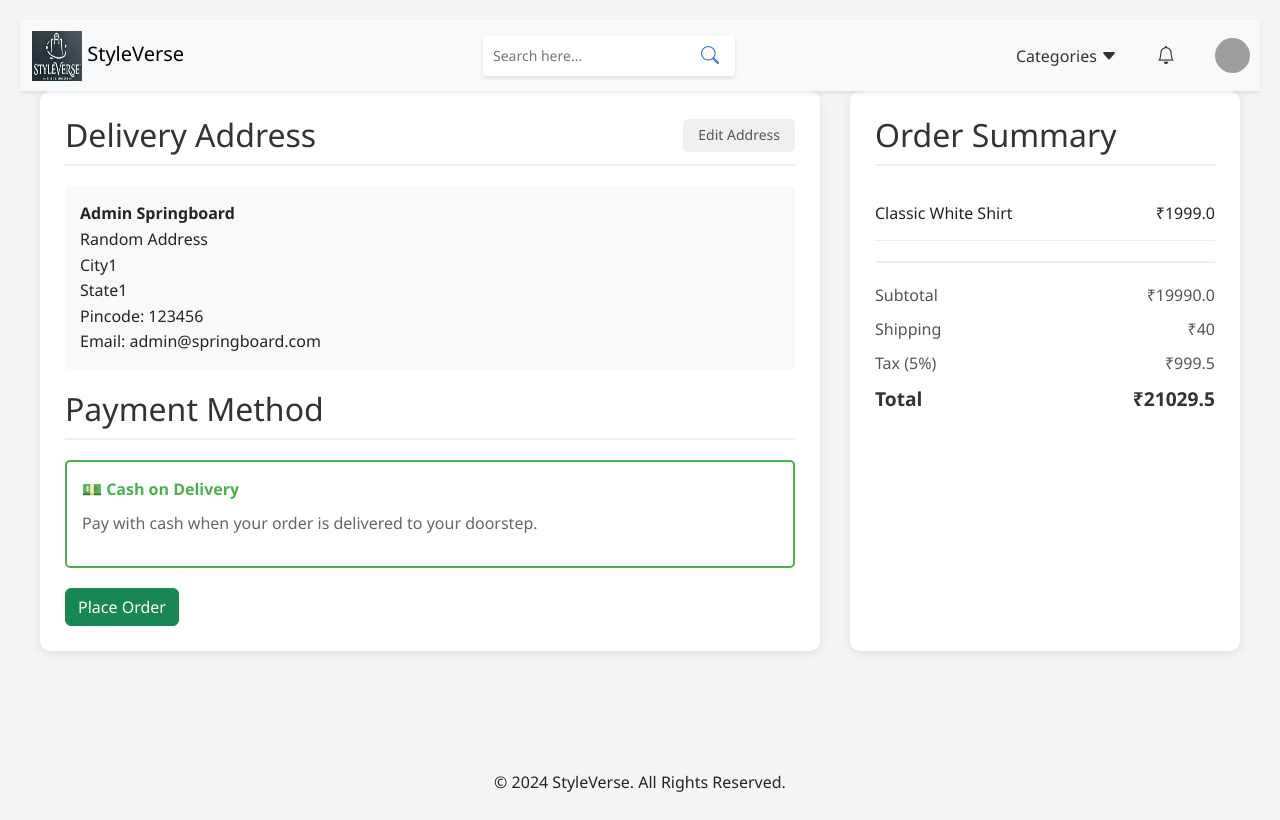
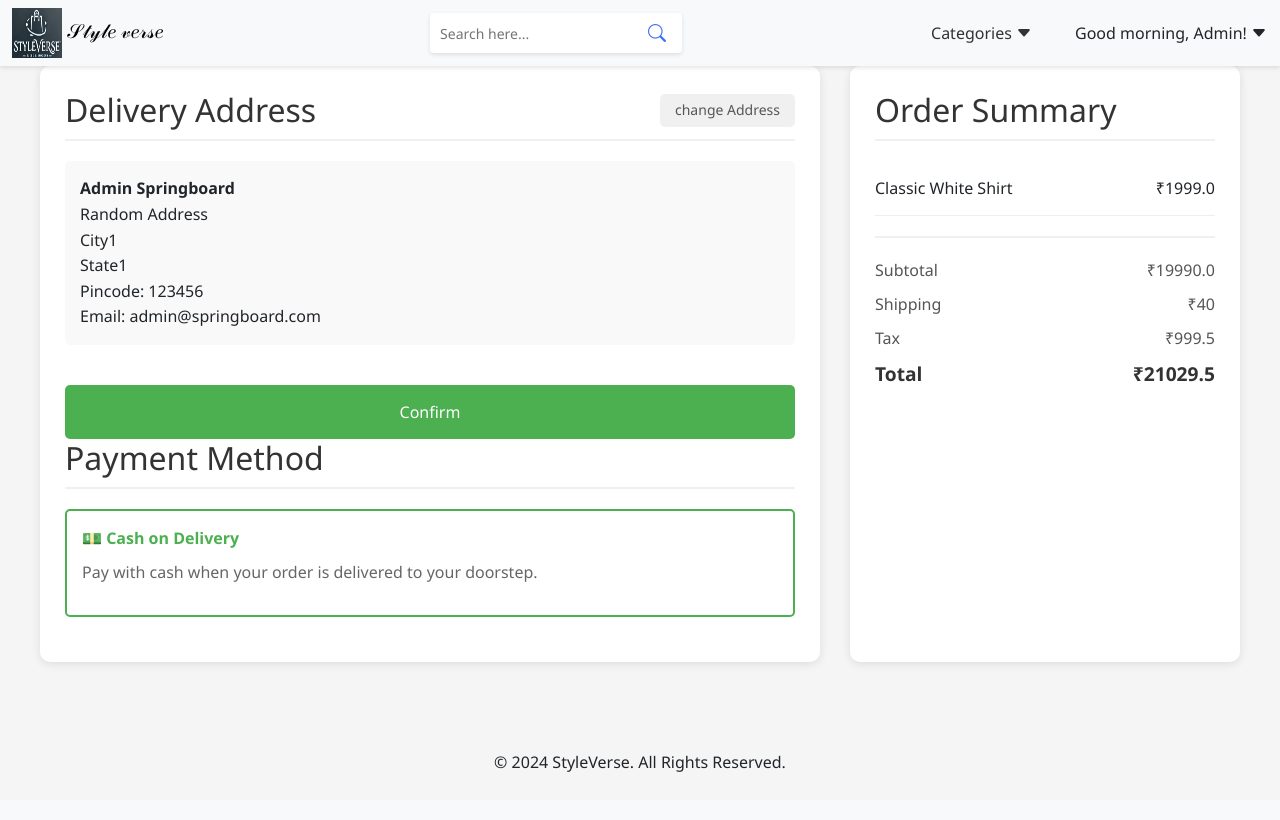
Before and after one commit to swathi162/InfoSys-SpringBoard-Fashion-Ecommerce-Project, a Flask app: page /checkout in a window 1280 px wide. After the commit the page ends 772 px from the top, so only its background shows below. Run offline with Flask 3, Linux system fonts and the light colour scheme; a user stored in the database is signed in; tables that the repository leaves empty hold one stand-in row (values such as "Sample post"); grey boxes are pictures that could not be loaded.

Commit message:
edit address func. integrated

```diff
--- a/app/static/css/checkout.css
+++ b/app/static/css/checkout.css
@@ -7,7 +7,6 @@
 
 body {
     background-color: #f5f5f5;
-    padding: 20px;
 }
 
 .checkout-container {
--- a/app/templates/base.html
+++ b/app/templates/base.html
@@ -20,7 +20,7 @@
                 <div class="container-fluid">
                     <a class="navbar-brand" href="{{ url_for('views.home') }}">
                         <img src="{{ url_for('static', filename='img/logo.png') }}" alt="Logo" width="50" height="50" class="d-inline-block align-center">
-                        StyleVerse
+                        𝒮𝓉𝓎𝓁𝑒 𝓋𝑒𝓇𝓈𝑒
                     </a>
                 </div>
             </div>
@@ -50,7 +50,7 @@
                         </ul>
                     </div>
                 </div>
-                <div class="notifications-dropdown">
+                <!-- <div class="notifications-dropdown">
                     <button class="icon-bell-button" onclick="toggleNotificationsDropdown(event)">
                         <i class="bi bi-bell"></i>
                     </button>
@@ -61,10 +61,10 @@
                             <li><button>Notification 3</button></li>
                         </ul>
                     </div>
-                </div>
+                </div> -->
                 <div class="profile-dropdown">
-                    <button class="profile-photo-button" onclick="toggleProfileDropdown(event)">
-                        <img src="{{ url_for('static', filename='img/DSC_0001.JPG') }}" alt="Profile" class="profile-photo">
+                    <button class="profile-name-button btn" onclick="toggleProfileDropdown(event)"> <span id="greeting"></span>,&nbsp;{{ current_user.firstname }}!
+                        <i class="bi bi-caret-down-fill"></i>
                     </button>
                     <div class="dropdown">
                         <ul>
@@ -90,6 +90,15 @@
         </footer>
     </div>
     <script>
+        function getGreeting() {
+            const hour = new Date().getHours();
+            if (hour < 12) return "Good morning";
+            if (hour < 18) return "Good afternoon";
+            return "Good evening";
+        }
+        document.getElementById("greeting").innerText = getGreeting();
+    </script>
+    <script>
         {% block scripts %}{% endblock %}
     </script>
 </body>
--- a/app/templates/checkout.html
+++ b/app/templates/checkout.html
@@ -2,7 +2,7 @@
 
 {% block title %}Checkout{% endblock %}
 {% block heads %}
-<link rel="stylesheet" href="/static/css/checkout.css">
+<link rel="stylesheet" href="{{ url_for('static', filename = 'css/checkout.css') }}">
 {% endblock %}
 
 {% block content %}
@@ -10,7 +10,7 @@
     <div class="checkout-form">
         <h2>
             Delivery Address
-            <button class="edit-btn">Edit Address</button>
+            <button class="edit-btn" onclick="toggleAddressForm()">change Address</button>
         </h2>
 
         <div class="address-display" id="addressDisplay">
@@ -22,6 +22,45 @@
             Email: {{ current_user.email }}
         </div>
 
+        <div class="address-form" id="addressForm" style="display: none;">
+            <form id="addressUpdateForm">
+                <div class="form-group">
+                    <label for="firstname">First Name</label>
+                    <input type="text" name="firstname" value="{{ current_user.firstname }}" required>
+                </div>
+                <div class="form-group">
+                    <label for="lastname">Last Name</label>
+                    <input type="text" name="lastname" value="{{ current_user.lastname }}" required>
+                </div>
+                <div class="form-group">
+                    <label for="address_line_1">Address Line 1</label>
+                    <input type="text" name="address_line_1" value="{{ current_user.address_line_1 }}" required>
+                </div>
+                <div class="form-row">
+                    <div class="form-group">
+                        <label for="city">City</label>
+                        <input type="text" name="city" value="{{ current_user.city }}" required>
+                    </div>
+                    <div class="form-group">
+                        <label for="state">State</label>
+                        <input type="text" name="state" value="{{ current_user.state }}" required>
+                    </div>
+                </div>
+                <div class="form-group">
+                    <label for="pincode">Pincode</label>
+                    <input type="text" name="pincode" value="{{ current_user.pincode }}" required>
+                </div>
+                <div class="form-group">
+                    <label for="email">Email</label>
+                    <input type="email" name="email" value="{{ current_user.email }}" required>
+                </div>
+
+
+            </form>
+
+        </div>
+        <button type="button" class="submit-btn" onclick="confirmAddress()">Confirm</button>
+
         <h2>Payment Method</h2>
         <div class="payment-method">
             <div class="payment-method-header">
@@ -32,12 +71,9 @@
             </p>
         </div>
 
-        <form action="{{ url_for('views.place_order') }}" method="POST">
-            <input type="hidden" name="total_cost" value="{{ total }}">
-            <button class="btn btn-success" type="submit">Place Order</button>
-        </form>
+        <!-- Button to Place Order (This will actually save to the database) -->
 
-
+        <button class="btn btn-success" id="placeOrderBtn" style="display: none;" onclick="placeOrder()">Place Order</button>
     </div>
 
     <div class="order-summary">
@@ -58,18 +94,20 @@
                 <span>₹{{ shipping }}</span>
             </div>
             <div class="total-row">
-                <span>Tax (5%)</span>
+                <span>Tax</span>
                 <span>₹{{ tax }}</span>
             </div>
             <div class="total-row final">
                 <span>Total</span>
                 <span>₹{{ total }}</span>
+
             </div>
         </div>
     </div>
 </div>
 
 <script>
+    // Toggle between displaying the address and address form
     function toggleAddressForm() {
         const addressForm = document.getElementById('addressForm');
         const addressDisplay = document.getElementById('addressDisplay');
@@ -82,5 +120,57 @@
             addressDisplay.style.display = 'block';
         }
     }
+
+    // Update the displayed address after clicking 'Confirm'
+    function confirmAddress() {
+        const form = document.getElementById('addressUpdateForm');
+        const formData = new FormData(form);
+
+        // Extract values from the form
+        const firstname = formData.get('firstname');
+        const lastname = formData.get('lastname');
+        const address_line_1 = formData.get('address_line_1');
+        const city = formData.get('city');
+        const state = formData.get('state');
+        const pincode = formData.get('pincode');
+        const email = formData.get('email');
+
+        // Update the frontend display
+        document.getElementById('addressDisplay').innerHTML = `
+            <strong>${firstname} ${lastname}</strong><br>
+            ${address_line_1}<br>
+            ${city}<br>
+            ${state}<br>
+            Pincode: ${pincode}<br>
+            Email: ${email}
+        `;
+
+        // Hide the address form and show the "Place Order" button
+        document.getElementById('addressForm').style.display = 'none';
+        document.getElementById('addressDisplay').style.display = 'block';
+        document.getElementById('placeOrderBtn').style.display = 'block';
+    }
+
+    // Place the order after clicking "Place Order" (save to DB)
+    function placeOrder() {
+        // Send data to the backend to save the order
+        const form = document.getElementById('addressUpdateForm');
+        const formData = new FormData(form);
+
+        fetch("/place_order", {
+            method: "POST",
+            body: formData
+        })
+        .then(response => response.json())
+        .then(data => {
+            if (data.success) {
+                alert('Order placed successfully!');
+                window.location.href = '/my_orders'; // Redirect to 'My Orders' page
+            } else {
+                alert('Something went wrong. Please try again.');
+            }
+        })
+        .catch(error => console.error('Error placing order:', error));
+    }
 </script>
 {% endblock %}
--- a/app/views.py
+++ b/app/views.py
@@ -30,11 +30,15 @@ def home():
 
 
 @bp.route('/product/<int:product_id>')
+@login_required
 def product_details(product_id):
     product = Product.query.get(product_id)
+    PRODUCTS = Product.query.all()
     if product is None:
         return "Product not found", 404
-    return render_template('product.html', product=product)
+    similar_products = [_ for _ in PRODUCTS if ((_.category == product.category or _.type == product.type or _.target_user == product.target_user) and _.id != product.id) ]
+
+    return render_template('product.html', product=product, similar_products=similar_products)
 
 
 @bp.route('/update', methods=['GET', 'POST'])
@@ -233,11 +237,13 @@ def remove_from_cart(product_id):
     return redirect(url_for('views.cart'))
 
 
-
 @bp.route('/search')
+@login_required
 def search():
     query = request.args.get('query', '').lower()  # Get the search query from the URL parameters
     query_words = query.split()  # Split the query into individual words
+
+    PRODUCTS = Product.query.all()
 
     if query:
         results = []
@@ -246,15 +252,7 @@ def search():
         for p in PRODUCTS:
             try:
                 # Combine product attributes into one string for easier matching
-                product_str = (
-                    str(p.get('name', '')).lower() + ' ' +
-                    str(p.get('description', '')).lower() + ' ' +
-                    str(p.get('brand', '')).lower() + ' ' +
-                    str(p.get('colour', '')).lower() + ' ' +
-                    str(p.get('category', '')).lower() + ' ' +
-                    str(p.get('target_user', '')).lower() + ' ' +
-                    str(p.get('type', '')).lower()
-                )
+                product_str = str(p.name).lower() + ' ' + str(p.description).lower() + ' ' + str(p.brand).lower() + ' ' + str(p.colour).lower() + ' ' + str(p.category).lower() + ' ' + str(p.target_user).lower() + ' ' + str(p.type).lower()
 
                 # Check for exact matches for each word in the query
                 individual_match = all(word in product_str.split() for word in query_words)
@@ -270,7 +268,6 @@ def search():
 
     else:
         results = []  # No results if query is empty
-
     return render_template('search_results.html', query=query, results=results)
 
 
@@ -433,6 +430,14 @@ def checkout():
 def place_order():
     user = current_user
 
+    address_line_1 = request.form.get('address_line_1')
+    state = request.form.get('state')
+    city = request.form.get('city')
+    pincode = request.form.get('pincode')
+    firstname = request.form.get('firstname')
+    lastname = request.form.get('lastname')
+    email = request.form.get('email')
+
     # Fetch the product ID and quantity from the cart
     cart_items_db = CartItem.query.filter_by(user_id=user.id).all()
     if not cart_items_db:
@@ -441,7 +446,7 @@ def place_order():
 
 
     # Create a new order
-    new_order = Order(customer_id=user.id, customer_name=user.firstname+" "+user.lastname, address_line_1=user.address_line_1, state=user.state, city=user.city, pincode=user.pincode, price=0, status="Pending", mail=user.email)
+    new_order = Order(customer_id=user.id, customer_name=firstname+" "+lastname, address_line_1=address_line_1, state=state, city=city, pincode=pincode, price=0, status="Pending", mail=email)
     db.session.add(new_order)
     db.session.commit()  # Commit order immediately to get order ID
     db.session.refresh(new_order)  # Refresh to get the latest order ID
@@ -476,7 +481,7 @@ def place_order():
 
     flash('Order(s) placed successfully and your cart has been emptied!', 'success')
 
-    return redirect(url_for('views.my_orders'))
+    return jsonify({"success": True})
 
 
 @bp.route('/my_orders')
--- a/app/visualization.py
+++ b/app/visualization.py
@@ -69,8 +69,8 @@ class Visualize:
     @staticmethod
     def generate_inventory_stocks_graph(products: list, stocks: list, xlabel = "Category", ylabel = "Stock") -> BytesIO:
         n =  len(products)
-        plt.figure(figsize=(10, 5+(n//10)))
-        plt.barh(products, stocks, color="#11FF33")
+        plt.figure(figsize=(max(10, min(15, 8 + 0.2 * n)), max(5, min(12, 4 + 0.3 * n))))
+        plt.bar(products, stocks, color="#11FF33")
         plt.xlabel(xlabel)
         plt.ylabel(ylabel)
         plt.title('Inventory Stock Levels')
```
Also changed, not shown: app/templates/search_results.html (+4 -4 lines), instance/database.db.
